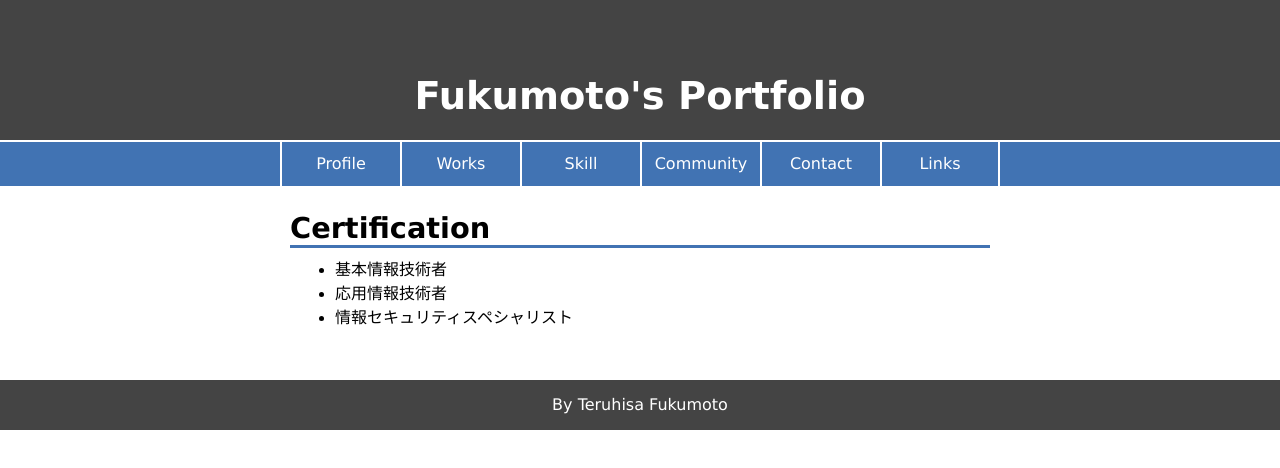
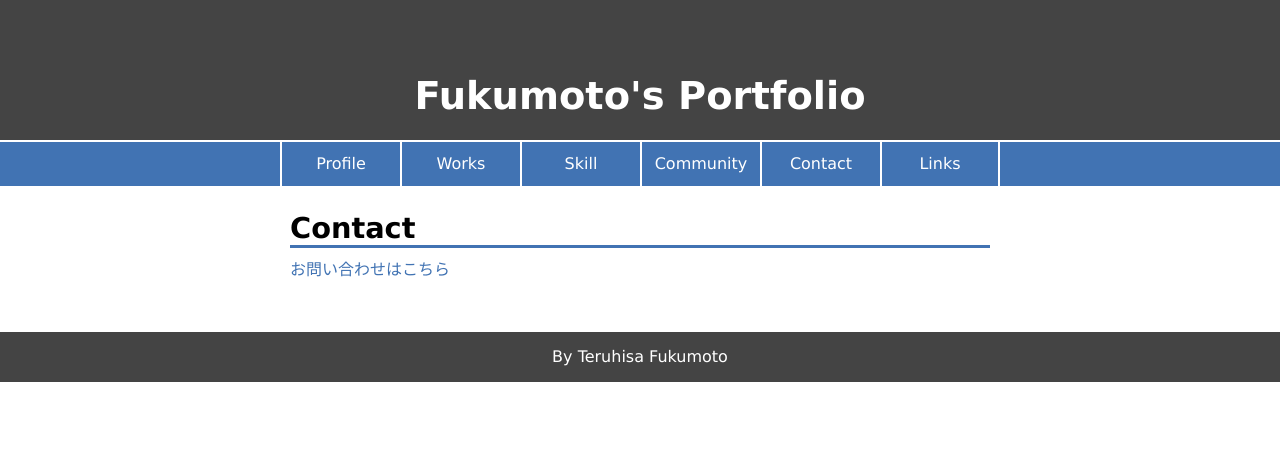
Before and after one commit to f-teruhisa/fukumoto_portfolio, a React (Create React App) app: page /contact in a window 1280 px wide. Shown: the top 468 px of the page. Built offline with nearby package versions, Linux system fonts and the light colour scheme.

Commit message:
add contact form with tayori

```diff
--- a/src/components/Contact.js
+++ b/src/components/Contact.js
@@ -2,12 +2,8 @@ import React from 'react';
 
 const Contact = () => (
   <React.Fragment>
-    <h2>Certification</h2>
-    <ul>
-      <li>基本情報技術者</li>
-      <li>応用情報技術者</li>
-      <li>情報セキュリティスペシャリスト</li>
-    </ul>
+    <h2>Contact</h2>
+    <a href="https://tayori.com/form/45957d1747b8a2c3b2d2bb43ed76437012925f19" target="_brank" rel="noopener noreferrer">お問い合わせはこちら</a>
   </React.Fragment>
 );
 
--- a/src/components/Profile.js
+++ b/src/components/Profile.js
@@ -2,11 +2,11 @@ import React from 'react';
 
 const Profile = () => (
   <div id="profile">
-    <h2>福本 晃之 [ Teruhisa Fukumoto ]</h2>
+    <h2>福本 晃之[Teruhisa Fukumoto]</h2>
     <div className="bio">
       <p>
-        Job： VPoE & Enginner<br />
-        Birth： 1992/03/24<br />
+        Job：VPoE & Enginner<br />
+        Birth：1992/03/24<br />
       </p>
       <p>
         1992年兵庫県出身。<br />
--- a/src/components/ScrollDialog.js
+++ b/src/components/ScrollDialog.js
@@ -49,8 +49,8 @@ class ScrollDialog extends React.Component {
               </ul>
               関連リンク
                 <ul>
-                {this.props.url && <li><a href={this.props.url} target="_blank">サイトを見る</a></li>}
-                <li><a href={"https://github.com/f-teruhisa/" + this.props.github} target="_blank">Github</a></li>
+                {this.props.url && <li><a href={this.props.url} target="_blank" rel="noopener noreferrer">サイトを見る</a></li>}
+                <li><a href={"https://github.com/f-teruhisa/" + this.props.github} target="_blank" rel="noopener noreferrer">Github</a></li>
               </ul>
             </DialogContentText>
           </DialogContent>
```
